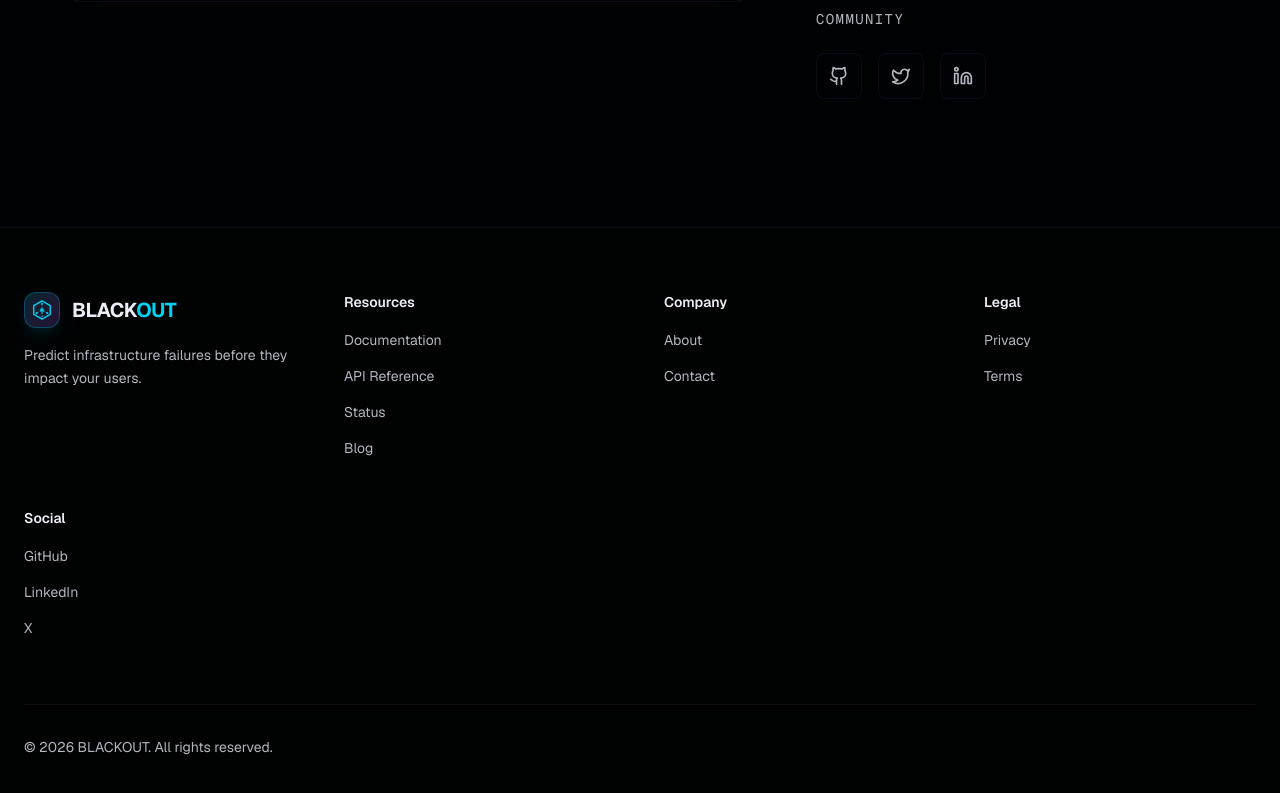
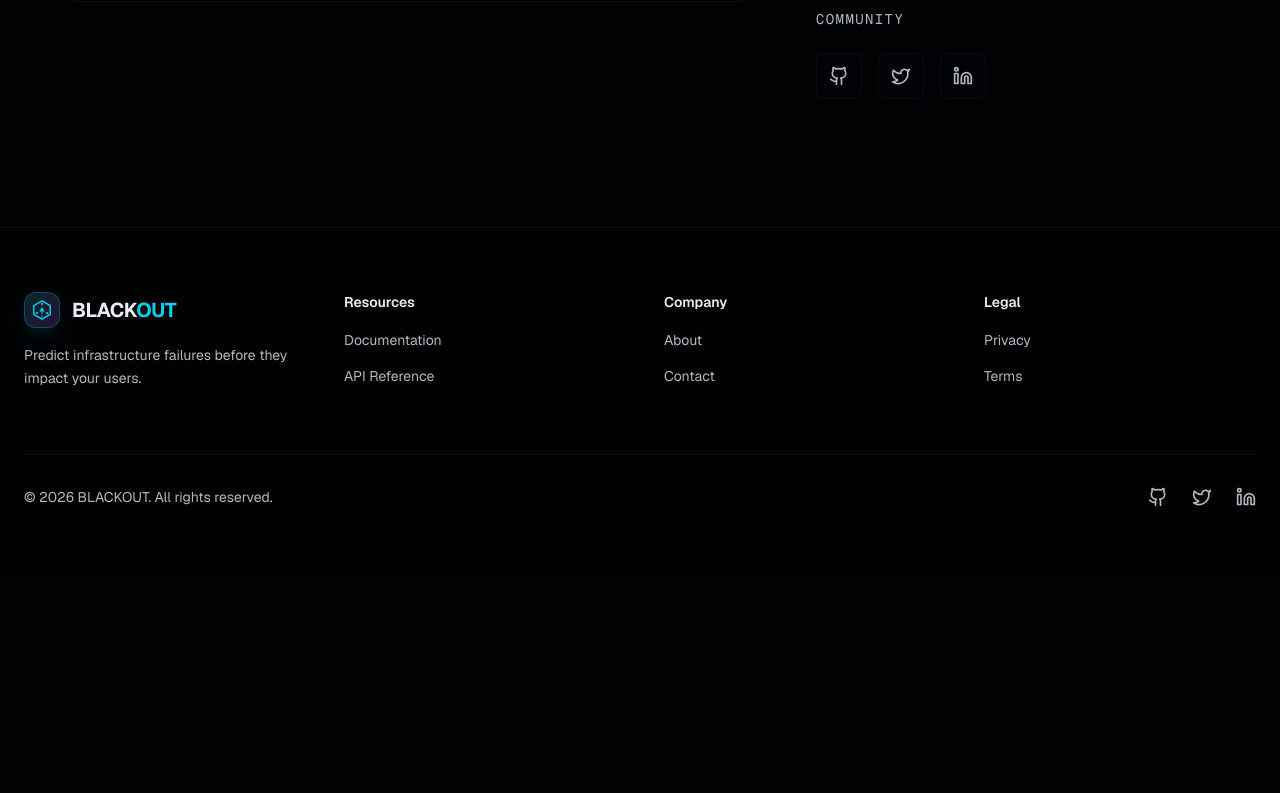
Before and after one commit to Adityarane012/Blackout, a Next.js app: page /contact in a window 1280 px wide. Shown: the part 989-1782 px from the top of the page. After the commit the page ends 1560 px from the top, so only its background shows below. Built offline with nearby package versions, Linux system fonts and the light colour scheme.

Commit message:
Fix footer layout: move social to bottom, remove unused links

```diff
--- a/components/landing/footer.tsx
+++ b/components/landing/footer.tsx
@@ -1,4 +1,5 @@
 import Link from "next/link"
+import { Github, Twitter, Linkedin } from "lucide-react"
 
 export function Footer() {
   return (
@@ -33,9 +34,7 @@ export function Footer() {
             <ul className="space-y-3">
               {[
                 { name: "Documentation", href: "/docs" },
-                { name: "API Reference", href: "/docs/api" },
-                { name: "Status", href: "#" },
-                { name: "Blog", href: "#" }
+                { name: "API Reference", href: "/docs/api" }
               ].map((item) => (
                 <li key={item.name}>
                   <Link href={item.href} className="text-sm text-muted-foreground hover:text-foreground transition-colors">
@@ -79,31 +78,25 @@ export function Footer() {
               ))}
             </ul>
           </div>
-
-          {/* Social */}
-          <div>
-            <h4 className="text-sm font-semibold text-foreground mb-4">Social</h4>
-            <ul className="space-y-3">
-              {[
-                { name: "GitHub", href: "#" },
-                { name: "LinkedIn", href: "#" },
-                { name: "X", href: "#" }
-              ].map((item) => (
-                <li key={item.name}>
-                  <Link href={item.href} className="text-sm text-muted-foreground hover:text-foreground transition-colors">
-                    {item.name}
-                  </Link>
-                </li>
-              ))}
-            </ul>
-          </div>
         </div>
 
         {/* Bottom */}
-        <div className="mt-16 pt-8 border-t border-border/50 flex items-center justify-between">
+        <div className="mt-16 pt-8 border-t border-border/50 flex flex-col md:flex-row items-center justify-between gap-6">
           <p className="text-sm text-muted-foreground">
             &copy; {new Date().getFullYear()} BLACKOUT. All rights reserved.
           </p>
+
+          <div className="flex items-center gap-6">
+            <Link href="#" className="text-muted-foreground hover:text-foreground transition-colors">
+              <Github className="w-5 h-5" />
+            </Link>
+            <Link href="#" className="text-muted-foreground hover:text-foreground transition-colors">
+              <Twitter className="w-5 h-5" />
+            </Link>
+            <Link href="#" className="text-muted-foreground hover:text-foreground transition-colors">
+              <Linkedin className="w-5 h-5" />
+            </Link>
+          </div>
         </div>
       </div>
     </footer>
```
